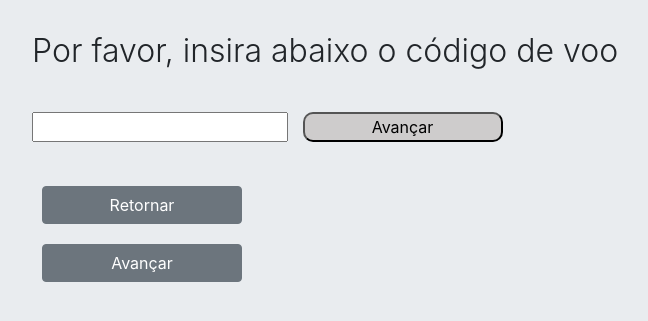
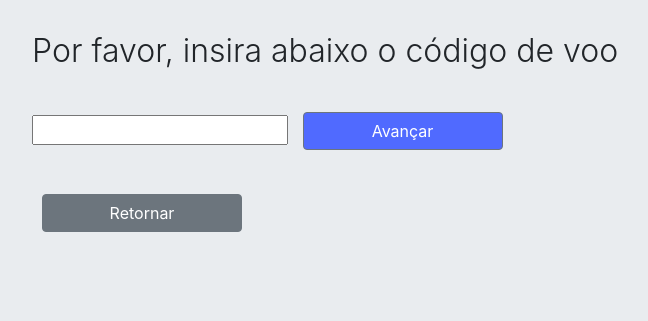
Before and after one commit to PedroDeSanti/FlightOps, a Django app: page /administrar/remover/codigoDeVoo in a window 1280 px wide. Shown: the part 56-377 px from the top of the page, without its empty margins (53-701 px from the left). Run offline with Django 4.2, Linux system fonts and the light colour scheme; the visitor is signed in with stand-in values (Sample User, id 1); some libraries are stand-ins or nearby versions.

Commit message:
🎨 Change button colors
Co-authored-by: jvtdegelo <jvtdegelo@users.noreply.github.com>
Co-authored-by: Pedro de Santi <PedroDeSanti@users.noreply.github.com>

```diff
--- a/FlightOps/template/Administrar/AtualizacaoVoo.html
+++ b/FlightOps/template/Administrar/AtualizacaoVoo.html
@@ -76,7 +76,7 @@
                 </tr>
             </table>
             <div>
-                <a class="btn btn-secondary button" href=".." role="button">
+                <a class="btn btn-secondary button azul" href=".." role="button">
                     Confirmar Atualização
                 </a>
             </div>
--- a/FlightOps/template/Administrar/CadastroVoo.html
+++ b/FlightOps/template/Administrar/CadastroVoo.html
@@ -53,7 +53,7 @@
                 </li>
             </ul>
             <div>
-                <a class="btn btn-secondary button" href=".." role="button">
+                <a class="btn btn-secondary button azul" href=".." role="button">
                     Cadastrar Voo
                 </a>
             </div>
--- a/FlightOps/template/Administrar/ConfirmarRemocaoVoo.html
+++ b/FlightOps/template/Administrar/ConfirmarRemocaoVoo.html
@@ -41,7 +41,7 @@
                 </tr>
             </table>
             <div>
-                <a class="btn btn-secondary button" href=".." role="button">
+                <a class="btn btn-secondary button vermelho" href=".." role="button">
                     Remover Voo
                 </a>
             </div>
--- a/FlightOps/template/Administrar/Home.html
+++ b/FlightOps/template/Administrar/Home.html
@@ -15,7 +15,9 @@
     <div class="jumbotron">
         <div class="container">
             <br />
-            <h2>Selecione a opção que você deseja acessar:</h2>
+            <h2 style="font-weight: 300">
+                Selecione a opção que você deseja acessar:
+            </h2>
             <br />
             <div>
                 <div>
--- a/FlightOps/template/Administrar/InformarCodigoDeVoo.html
+++ b/FlightOps/template/Administrar/InformarCodigoDeVoo.html
@@ -20,7 +20,7 @@
             </h2>
             <br />
             <input type="text" />
-            <a href="."><button class="button">Avançar</button></a>
+            <a href="."><button class="btn btn-secondary button azul">Avançar</button></a>
 
             <br />
             <br />
@@ -29,11 +29,6 @@
                     Retornar
                 </a>
             </div>
-            <div>
-                <a class="btn btn-secondary button" href="." role="button">
-                    Avançar
-                </a>
-            </div>
         </div>
     </div>
 </main>
--- a/FlightOps/template/Administrar/RemocaoVoo.html
+++ b/FlightOps/template/Administrar/RemocaoVoo.html
@@ -44,7 +44,7 @@
 
             <div>
                 <a
-                    class="btn btn-secondary button"
+                    class="btn btn-secondary button vermelho"
                     href="confirmarRemocao"
                     role="button"
                 >
--- a/FlightOps/template/GerarRelatorios/FiltroRelatorio.html
+++ b/FlightOps/template/GerarRelatorios/FiltroRelatorio.html
@@ -44,7 +44,7 @@
                             </label>
                             <br />
                             <select
-                                class="form-select"
+                                class="form-control"
                                 aria-label="Estado do Voo Select"
                                 id="inputEstadoVooRelatorio"
                             >
--- a/FlightOps/template/html_base.html
+++ b/FlightOps/template/html_base.html
@@ -37,6 +37,12 @@
             .button {
                 margin: 10px 10px;
                 width: 200px;
+            }
+            .azul {
+                background-color: #506aff;
+            }
+            .vermelho {
+                background-color: #ff5050;
             }
         </style>
     </head>
@@ -155,7 +161,7 @@
                     <br />
                     <br />
                     <a href=".."
-                        ><button class="button">
+                        ><button class="button azul">
                             Confirmar Atualização
                         </button></a
                     >
```
